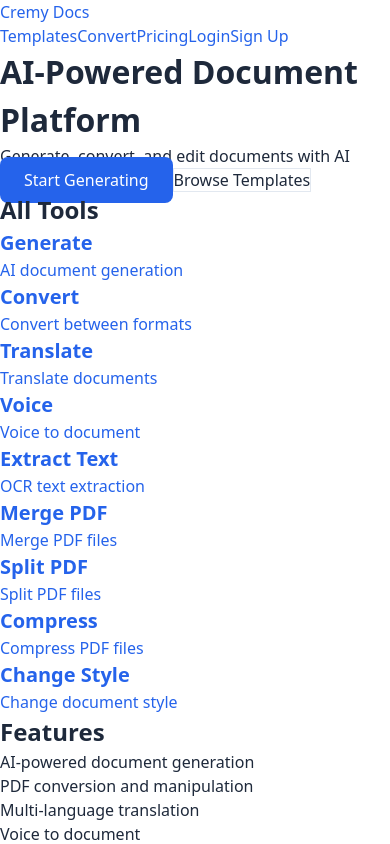
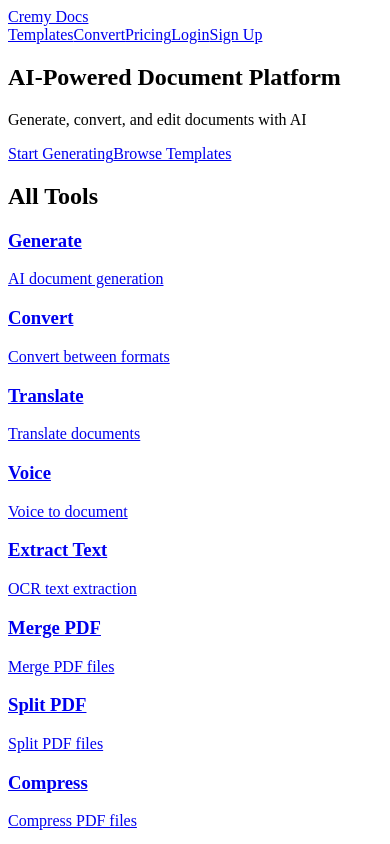
Before and after one commit to nekwasar/Cremy-docs, a Next.js app: page / in a window 390 px wide. Shown: the top 844 px of the page. Built offline with nearby package versions, Linux system fonts and the light colour scheme.

Commit message:
Remove CSS files - styling will be added later

```diff
--- a/app/(public)/layout.tsx
+++ b/app/(public)/layout.tsx
@@ -1,5 +1,3 @@
-import '@/app/globals.css';
-
 export default function PublicLayout({
   children,
 }: {
--- a/app/_styles/responsive.css
+++ /dev/null
@@ -1,141 +0,0 @@
-@media (max-width: 768px) {
-  html {
-    font-size: 14px;
-  }
-
-  h1 { font-size: 1.75rem; }
-  h2 { font-size: 1.5rem; }
-  h3 { font-size: 1.25rem; }
-
-  .container {
-    padding: 0 12px;
-  }
-
-  .header,
-  .dashboard-header {
-    height: auto;
-    padding: 12px;
-    flex-wrap: wrap;
-    gap: 8px;
-  }
-
-  .sidebar {
-    position: fixed;
-    left: -100%;
-    width: 80%;
-    max-width: 280px;
-    height: 100%;
-    z-index: 1000;
-    transition: left var(--transition-normal);
-  }
-
-  .sidebar.open {
-    left: 0;
-  }
-
-  .dashboard-main {
-    margin-left: 0;
-  }
-
-  .toolbar,
-  .preview-toolbar {
-    flex-wrap: wrap;
-    gap: 8px;
-  }
-
-  .toolbar button,
-  .preview-toolbar button {
-    min-width: 44px;
-    min-height: 44px;
-    padding: 8px 12px;
-    font-size: 12px;
-  }
-
-  .dropzone {
-    min-height: 120px;
-    padding: 16px;
-  }
-
-  .template-grid,
-  .tools-grid,
-  .packages-grid,
-  .stats-grid {
-    grid-template-columns: 1fr;
-  }
-
-  .file-list li {
-    flex-direction: column;
-    gap: 8px;
-  }
-
-  .convert-settings {
-    flex-direction: column;
-    gap: 12px;
-  }
-
-  .language-selectors {
-    flex-direction: column;
-    gap: 12px;
-  }
-
-  .recorder {
-    flex-direction: column;
-  }
-
-  .form-group input,
-  .form-group textarea,
-  .form-group select {
-    font-size: 16px;
-  }
-
-  .btn-primary,
-  .btn-secondary,
-  button {
-    min-height: 44px;
-    padding: 12px 16px;
-  }
-
-  .toast {
-    left: 8px;
-    right: 8px;
-    width: auto;
-  }
-
-  .modal-content {
-    margin: 8px;
-    padding: 16px;
-  }
-
-  .credit-badge {
-    position: fixed;
-    bottom: 16px;
-    right: 16px;
-    z-index: 100;
-  }
-}
-
-@media (min-width: 769px) {
-  .sidebar-toggle {
-    display: none;
-  }
-
-  .mobile-menu {
-    display: none;
-  }
-}
-
-@media (prefers-reduced-motion: reduce) {
-  *,
-  *::before,
-  *::after {
-    animation-duration: 0.01ms !important;
-    animation-iteration-count: 1 !important;
-    transition-duration: 0.01ms !important;
-  }
-}
-
-@media (prefers-color-scheme: dark) {
-  :root {
-    color-scheme: dark;
-  }
-}
--- a/app/globals.css
+++ /dev/null
@@ -1,163 +0,0 @@
-:root {
-  --color-primary: #2563eb;
-  --color-primary-hover: #1d4ed8;
-  --color-secondary: #64748b;
-  --color-success: #22c55e;
-  --color-error: #ef4444;
-  --color-warning: #f59e0b;
-
-  --color-bg: #ffffff;
-  --color-bg-secondary: #f8fafc;
-  --color-text: #1e293b;
-  --color-text-secondary: #64748b;
-  --color-border: #e2e8f0;
-
-  --color-credit: #fbbf24;
-  --color-pro: #8b5cf6;
-
-  --font-sans: system-ui, -apple-system, sans-serif;
-  --font-mono: ui-monospace, monospace;
-
-  --radius-sm: 4px;
-  --radius-md: 8px;
-  --radius-lg: 12px;
-
-  --shadow-sm: 0 1px 2px rgba(0, 0, 0, 0.05);
-  --shadow-md: 0 4px 6px rgba(0, 0, 0, 0.1);
-  --shadow-lg: 0 10px 15px rgba(0, 0, 0, 0.1);
-
-  --transition-fast: 150ms ease;
-  --transition-normal: 250ms ease;
-
-  --header-height: 60px;
-  --sidebar-width: 240px;
-}
-
-[data-theme="dark"] {
-  --color-bg: #1e293b;
-  --color-bg-secondary: #0f172a;
-  --color-text: #f1f5f9;
-  --color-text-secondary: #94a3b8;
-  --color-border: #334155;
-  --color-primary: #3b82f6;
-  --color-primary-hover: #60a5fa;
-}
-
-* {
-  box-sizing: border-box;
-  margin: 0;
-  padding: 0;
-}
-
-html,
-body {
-  font-family: var(--font-sans);
-  background: var(--color-bg);
-  color: var(--color-text);
-  line-height: 1.5;
-}
-
-a {
-  color: var(--color-primary);
-  text-decoration: none;
-}
-
-a:hover {
-  text-decoration: underline;
-}
-
-button {
-  background: var(--color-primary);
-  color: white;
-  border: none;
-  padding: 8px 16px;
-  border-radius: var(--radius-md);
-  cursor: pointer;
-  font-size: 14px;
-  transition: background var(--transition-fast);
-}
-
-button:hover {
-  background: var(--color-primary-hover);
-}
-
-button:disabled {
-  opacity: 0.5;
-  cursor: not-allowed;
-}
-
-input,
-textarea,
-select {
-  background: var(--color-bg);
-  color: var(--color-text);
-  border: 1px solid var(--color-border);
-  padding: 8px 12px;
-  border-radius: var(--radius-md);
-  font-size: 14px;
-  width: 100%;
-}
-
-input:focus,
-textarea:focus,
-select:focus {
-  outline: none;
-  border-color: var(--color-primary);
-}
-
-h1 { font-size: 2rem; font-weight: 700; }
-h2 { font-size: 1.5rem; font-weight: 600; }
-h3 { font-size: 1.25rem; font-weight: 600; }
-h4 { font-size: 1rem; font-weight: 500; }
-
-.container {
-  max-width: 1200px;
-  margin: 0 auto;
-  padding: 0 16px;
-}
-
-.btn-primary {
-  background: var(--color-primary);
-  color: white;
-  padding: 12px 24px;
-  border-radius: var(--radius-md);
-  font-weight: 500;
-}
-
-.btn-secondary {
-  background: transparent;
-  color: var(--color-text);
-  border: 1px solid var(--color-border);
-}
-
-.form-group {
-  margin-bottom: 16px;
-}
-
-.form-group label {
-  display: block;
-  margin-bottom: 4px;
-  font-weight: 500;
-}
-
-.error-message {
-  background: #fef2f2;
-  color: var(--color-error);
-  padding: 8px 12px;
-  border-radius: var(--radius-md);
-  margin-bottom: 16px;
-  font-size: 14px;
-}
-
-.loading-spinner {
-  width: 24px;
-  height: 24px;
-  border: 2px solid var(--color-border);
-  border-top-color: var(--color-primary);
-  border-radius: 50%;
-  animation: spin 0.8s linear infinite;
-}
-
-@keyframes spin {
-  to { transform: rotate(360deg); }
-}
--- a/app/layout.tsx
+++ b/app/layout.tsx
@@ -1,5 +1,4 @@
 import type { Metadata } from 'next';
-import './globals.css';
 
 export const metadata: Metadata = {
   title: 'Cremy Docs - AI-Powered Document Platform',
```
Also changed, not shown: app/_styles/dark-mode.css (deleted, +0 -103 lines).
